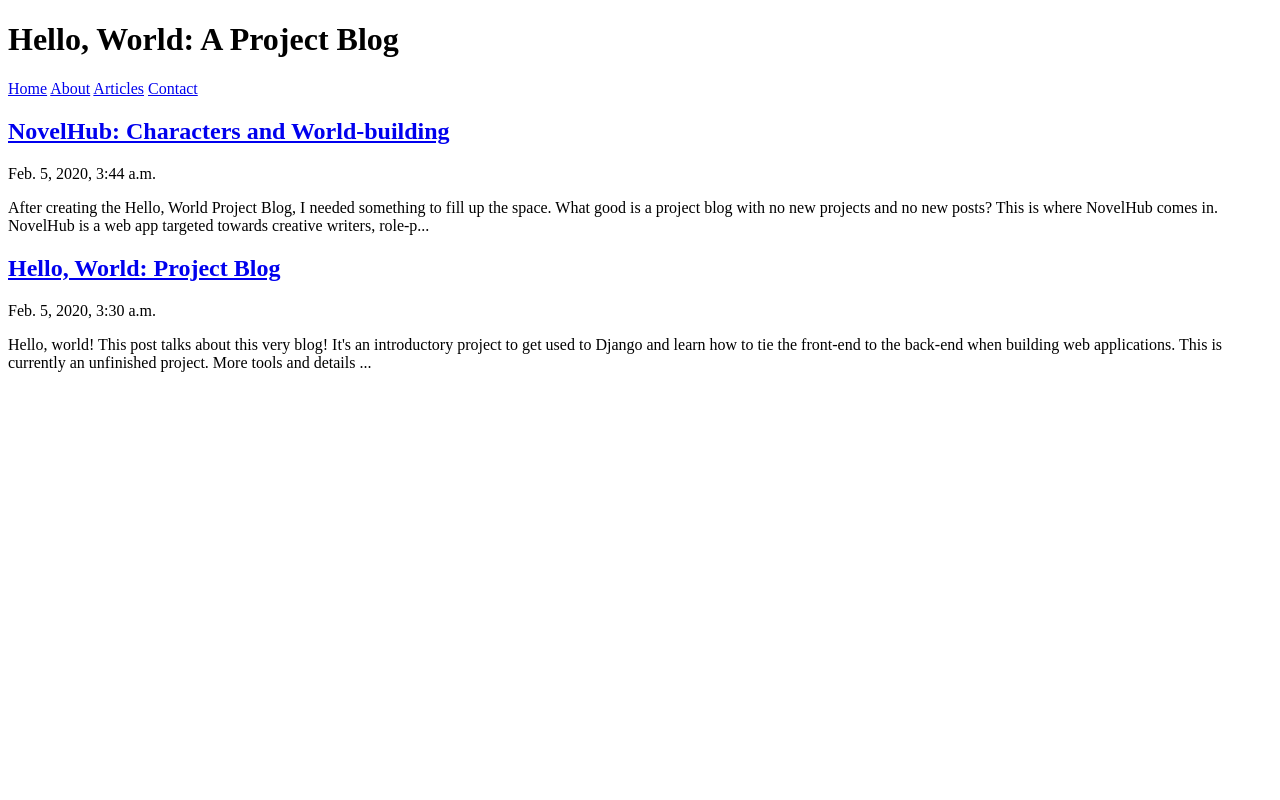
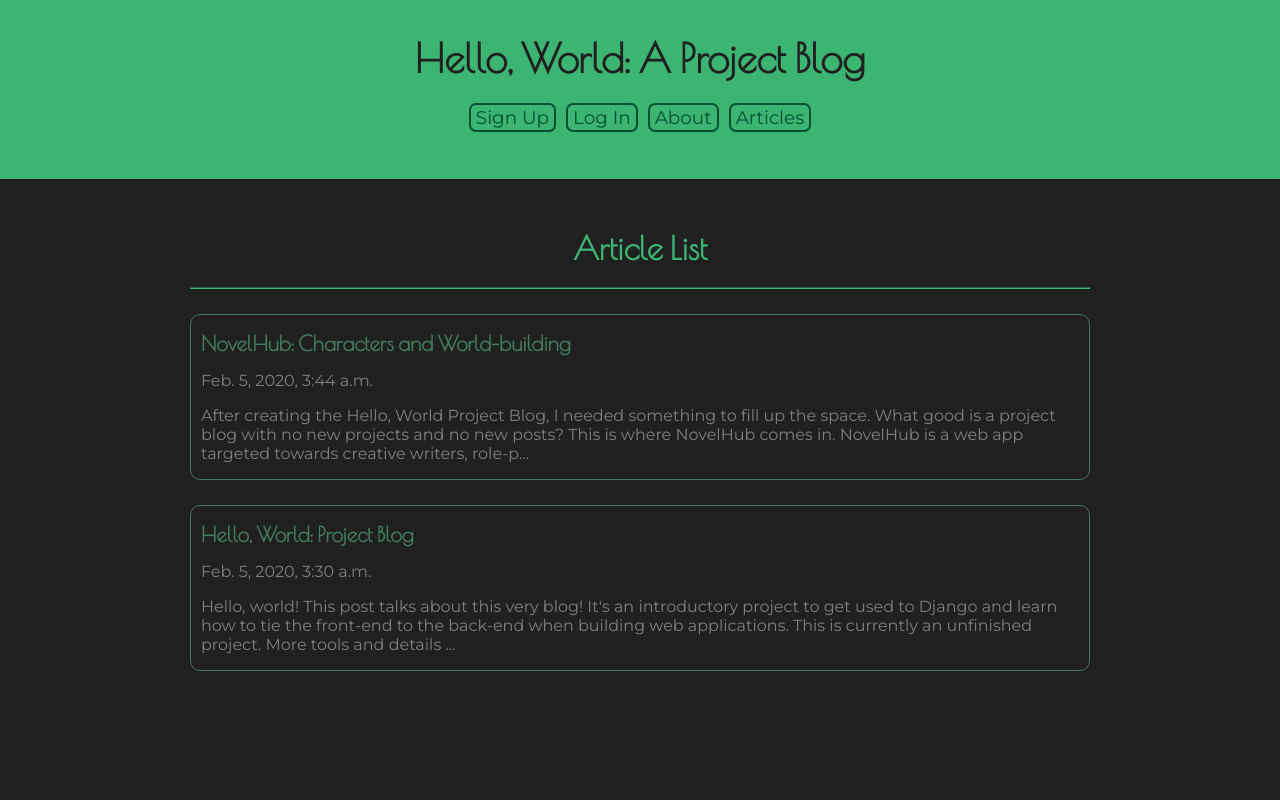
Before and after one commit to galacticats/projectBlog, a Django app: page /articles/ in a window 1280 px wide. Run offline with Django 3.2, Linux system fonts and the light colour scheme; data comes from the database, SQL or seed files in the repository.

Commit message:
Styled article list.

```diff
--- a/Articles/templates/articles/article_list.html
+++ b/Articles/templates/articles/article_list.html
@@ -5,23 +5,30 @@
   <head>
     <meta charset="utf-8">
     <title>Article List</title>
+    <link rel="stylesheet" href="{% static 'articleListTheme.css' %}">
+    <link href="https://fonts.googleapis.com/css?family=Poiret+One|Montserrat&display=swap" rel="stylesheet">
   </head>
   <body>
     <header>
       <h1>Hello, World: A Project Blog</h1>
       <nav>
-        <a href="#">Home</a>
-        <a href="#">About</a>
-        <a href="#">Articles</a>
-        <a href="#">Contact</a>
+        <!--Change the sign up/log in to log out when needed-->
+        <a href="#">Sign Up</a>
+        <a href="#">Log In</a>
+        <a href="../about">About</a>
+        <a href="../articles">Articles</a>
       </nav>
     </header>
+    <div id="pageBody">
+      <h2>Article List</h2>
+      <hr>
       {% for article in articles %}
         <div class="articleBox">
-        <h2><a href="#">{{article.title}}</a></h2>
+          <p><a href="#" class="articleLink">{{article.title}}</a></p>
           <p>{{article.date}}</p>
           <p>{{article.getSnippet}}</p>
         </div>
       {% endfor %}
+    </div>
   </body>
 </html>
--- a/assets/aboutTheme.css
+++ b/assets/articleListTheme.css
@@ -1,5 +1,5 @@
 html{
-    background-color: #181818;
+    background-color: #202020;
     height: 100vh;
     width: 100vw;
 }
@@ -14,7 +14,7 @@ header{
     text-align: center;
 }
 
-section{
+#pageBody{
     margin: 50px auto;
     max-width: 900px;
     width: 80vw;
@@ -61,27 +61,35 @@ a:hover{
 }
 
 h1{
-    color: #181818;
+    color: #202020;
     font-size: 2.5em;
     margin-bottom: 25px;
 }
 
-.paragraphLink{
+.articleLink{
     animation-name: none;
     border: none;
     color: #437E5E;
-    font-size: 1em;
+    font-family: "Poiret One", cursive;
+    font-size: 1.3em;
+    font-weight: 600;
     padding: 0;
     margin: 0;
-    text-decoration: underline;
 }
 
-.paragraphLink:hover{
-    animation: paragraphLinkHover 200ms forwards;
+.articleLink:hover{
+    animation: articleLinkHover 150ms forwards;
 }
 
-@keyframes paragraphLinkHover{
+@keyframes articleLinkHover{
     to{
         color: #3CB572;
     }
 }
+
+.articleBox{
+    border: 1px solid #437E5E;
+    border-radius: 10px;
+    margin: 25px 0;
+    padding: 0 10px;
+}
--- a/templates/about.html
+++ b/templates/about.html
@@ -15,8 +15,8 @@
         <!--The sign up/log in should switch to "log out" if needed-->
         <a href="#">Sign Up</a>
         <a href="#">Log In</a>
-        <a href="#top">About</a>
-        <a href="articles">Articles</a>
+        <a href="../about">About</a>
+        <a href="../articles">Articles</a>
       </nav>
     </header>
     <section>
```
Lines whose indentation alone changed are shown as unchanged.
